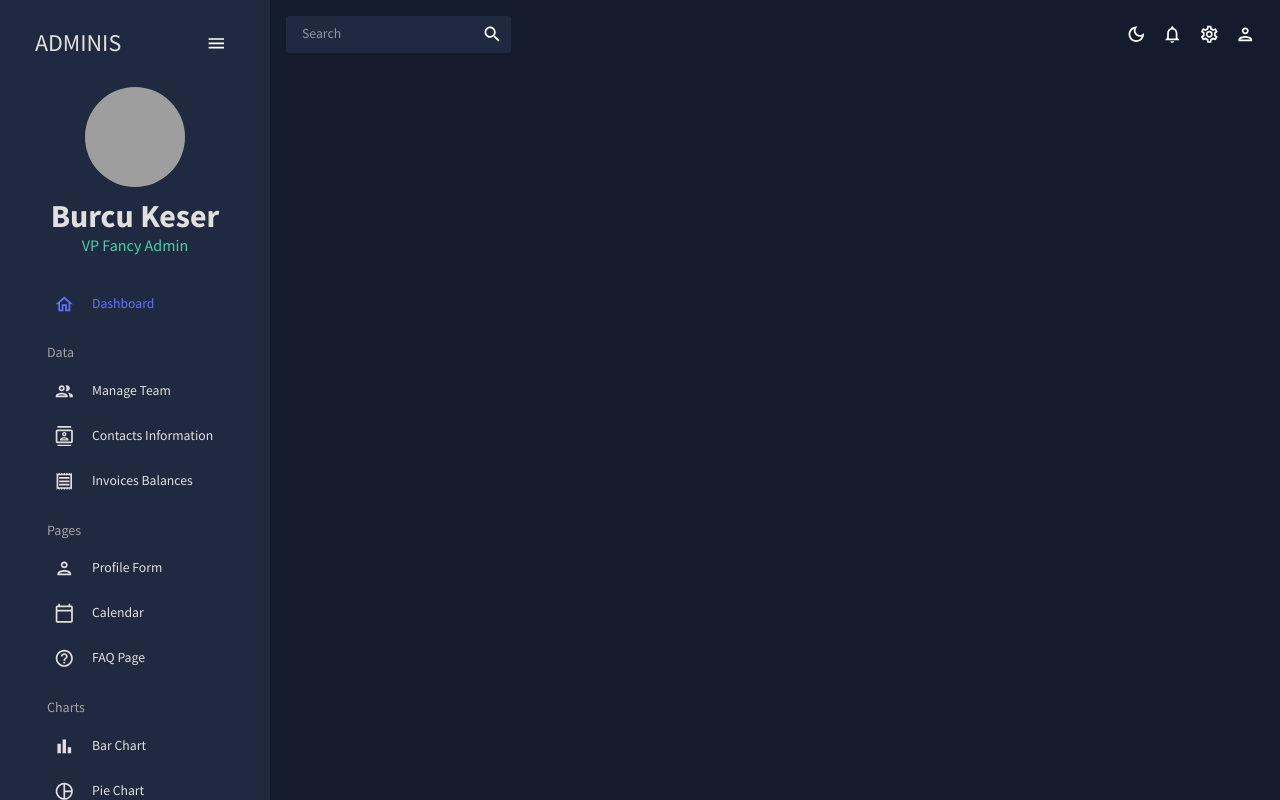
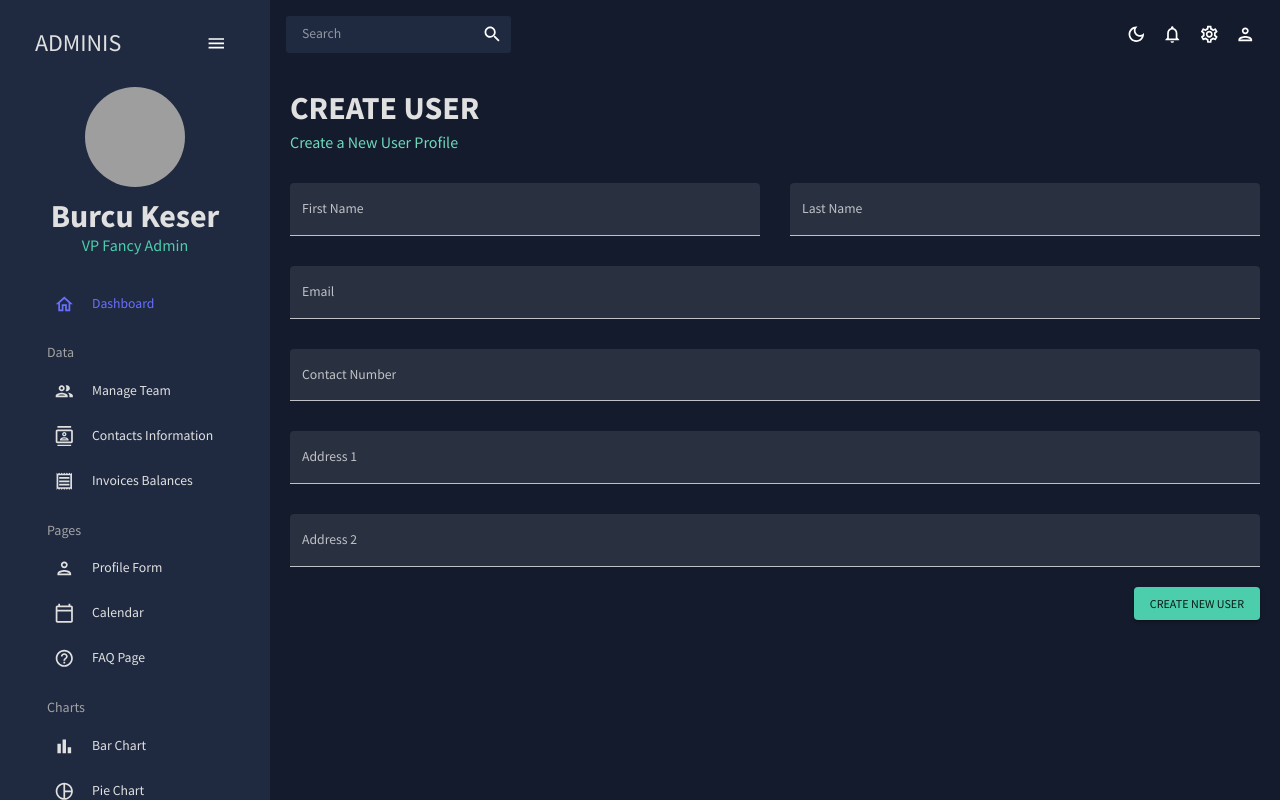
Before and after one commit to burcuukeser/react-admin, a React (Create React App) app: page /form in a window 1280 px wide. Built offline with nearby package versions, Linux system fonts and the light colour scheme; grey boxes are pictures that could not be loaded.

Commit message:
form added

```diff
--- a/src/App.js
+++ b/src/App.js
@@ -8,7 +8,7 @@ import Team from "./scenes/team";
 import Invoices from "./scenes/invoices";
 import Contacts from "./scenes/contacts";
 // import Bar from "./scenes/bar";
-// import Form from "./scenes/form";
+import Form from "./scenes/form";
 // import Line from "./scenes/line";
 // import Pie from "./scenes/pie";
 // import FAQ from "./scenes/faq";
@@ -31,7 +31,7 @@ function App() {
               <Route path="/team" element={<Team />} />
               <Route path="/contacts" element={<Contacts />} />
               <Route path="/invoices" element={<Invoices />} />
-              {/* <Route path="/form" element={<Form />} /> */}
+              <Route path="/form" element={<Form />} />
               {/* <Route path="/bar" element={<Bar />} /> */}
               {/* <Route path="/pie" element={<Pie />} /> */}
               {/* <Route path="/line" element={<Line />} /> */}
--- /dev/null
+++ b/src/scenes/form/index.jsx
@@ -0,0 +1,147 @@
+import { Box, Button, TextField } from "@mui/material";
+import { Formik } from "formik";
+import * as yup from "yup";
+import useMediaQuery from "@mui/material/useMediaQuery";
+import Header from "../../components/Header";
+
+const initialValues = {
+    firstName: "",
+    lastName: "",
+    email: "",
+    contact: "",
+    address1: "",
+    address2: "",
+}
+
+const phoneRegExp =
+/^((\+[1-9]{1,4}[ -]?)|(\([0-9]{2,3}\[ -]?)|([0-9]{2,4})[ -]?)*?[0-9]{3,4}[ -]?[0-9]{3,4}$/;
+
+const userSchema = yup.object().shape({
+    firstName: yup.string().required("required"),
+    lastName: yup.string().required("required"),
+    email: yup.string().email("invalid email").required("required"),
+    contact: yup
+        .string()
+        .matches(phoneRegExp, "Phone number is not valid")
+        .required("required"),
+    address1: yup.string().required("required"),
+    address2: yup.string().required("required"),
+})
+
+const Form = () => {
+    const isNonMobile = useMediaQuery("(min-width: 600px)");
+
+    const handleFormSubmit = (values) => {
+        console.log(values);
+    }
+
+    return(
+        <Box m="20px">
+            <Header title="CREATE USER" subtitle="Create a New User Profile" />
+            <Formik
+                onSubmit={handleFormSubmit}
+                initialValues={initialValues}
+                validationSchema={userSchema}
+            >
+                {({ values, errors, touched, handleBlur, handleChange, handleSubmit }) => (
+                    <form onSubmit={handleSubmit}>
+                        <Box
+                            display="grid"
+                            gap="30px"
+                            gridTemplateColumns="repeat(4, minmax(0, 1fr))"
+                            sx={{
+                                "& > div" : { gridColumn: isNonMobile ? undefined : "span 4"},
+                            }}
+                        >
+                            <TextField
+                                fullWidth
+                                variant="filled"
+                                type="text"
+                                label="First Name"
+                                onBlur={handleBlur}
+                                onChange={handleChange}
+                                value={values.firstName}
+                                name="firstName"
+                                error={!!touched.firstName && !!errors.firstName}
+                                helperText={touched.firstName && errors.firstName}
+                                sx={{ gridColumn:"span 2" }}
+                            />
+                            <TextField
+                                fullWidth
+                                variant="filled"
+                                type="text"
+                                label="Last Name"
+                                onBlur={handleBlur}
+                                onChange={handleChange}
+                                value={values.lastName}
+                                name="lastName"
+                                error={!!touched.lastName && !!errors.lastName}
+                                helperText={touched.lastName && errors.lastName}
+                                sx={{ gridColumn:"span 2" }}
+                            />
+                            <TextField
+                                fullWidth
+                                variant="filled"
+                                type="text"
+                                label="Email"
+                                onBlur={handleBlur}
+                                onChange={handleChange}
+                                value={values.email}
+                                name="email"
+                                error={!!touched.email && !!errors.email}
+                                helperText={touched.email && errors.email}
+                                sx={{ gridColumn:"span 4" }}
+                            />
+                            <TextField
+                                fullWidth
+                                variant="filled"
+                                type="text"
+                                label="Contact Number"
+                                onBlur={handleBlur}
+                                onChange={handleChange}
+                                value={values.contact}
+                                name="contact"
+                                error={!!touched.contact && !!errors.contact}
+                                helperText={touched.contact && errors.contact}
+                                sx={{ gridColumn:"span 4" }}
+                            />
+                            <TextField
+                                fullWidth
+                                variant="filled"
+                                type="text"
+                                label="Address 1"
+                                onBlur={handleBlur}
+                                onChange={handleChange}
+                                value={values.address1}
+                                name="address1"
+                                error={!!touched.address1 && !!errors.address1}
+                                helperText={touched.address1 && errors.address1}
+                                sx={{ gridColumn:"span 4" }}
+                            />
+                            <TextField
+                                fullWidth
+                                variant="filled"
+                                type="text"
+                                label="Address 2"
+                                onBlur={handleBlur}
+                                onChange={handleChange}
+                                value={values.address2}
+                                name="address2"
+                                error={!!touched.address2 && !!errors.address2}
+                                helperText={touched.address2 && errors.address2}
+                                sx={{ gridColumn:"span 4" }}
+                            />
+                        </Box>
+                        <Box display="flex" justifyContent="end" mt="20px">
+                            <Button type="submit" color="secondary" variant="contained">
+                                Create New User
+                            </Button>
+                        </Box>
+                    </form>
+                )}
+            </Formik>
+        </Box>
+    )
+}
+
+export default Form;
```
